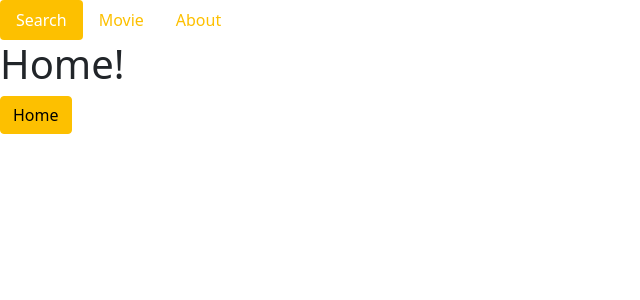
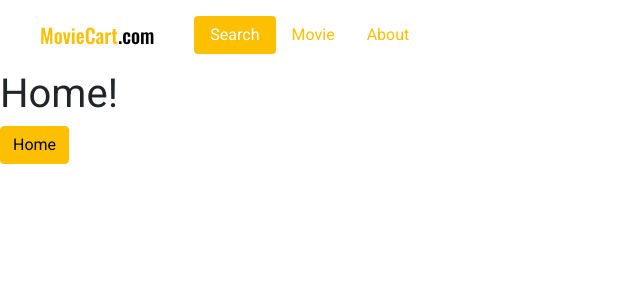
Before and after one commit to seadonggyun4/MovieCart, a Vue app: page /movie/1 in a window 1280 px wide. Shown: the top 300 px of the page, without its empty margins (0-640 px from the left). Built offline with nearby package versions, Linux system fonts and the light colour scheme.

Commit message:
💄 MovieCart : logo 컴포넌트 생성

```diff
--- a/index.html
+++ b/index.html
@@ -9,6 +9,10 @@
   <!-- css reset -->
   <link rel="stylesheet" href="https://cdn.jsdelivr.net/npm/reset-css@5.0.1/reset.min.css">
 
+  <!-- google Font -->
+  <link rel="preconnect" href="https://fonts.googleapis.com">
+  <link rel="preconnect" href="https://fonts.gstatic.com" crossorigin>
+  <link href="https://fonts.googleapis.com/css2?family=Oswald:wght@500&family=Roboto:wght@400;700&display=swap" rel="stylesheet">
 </head>
 <body>
   <div id="app"></div>
--- a/src/components/Header.vue
+++ b/src/components/Header.vue
@@ -1,5 +1,6 @@
 <template>
   <header>
+    <Logo />
     <div class="nav nav-pills">
       <!-- for반복문으로 navigations name 출력 -->
       <div
@@ -20,7 +21,12 @@
 </template>
 
 <script>
+import Logo from '~/components/Logo'
+
 export default {
+  components:{
+    Logo
+  },
   data(){
     return{
       //네비게이션 링크 데이터
@@ -42,3 +48,17 @@
   }
 }
 </script>
+
+
+<style lang="scss" scoped>
+header{
+  display: flex;
+  align-items: center;
+  height: 70px;
+  padding: 0 40px;
+
+  .logo{
+    margin-right: 40px;
+  }
+}
+</style>
--- /dev/null
+++ b/src/components/Logo.vue
@@ -0,0 +1,25 @@
+<template>
+  <RouterLink
+    to="/"
+    class="logo">
+    <span>MovieCart</span>.com
+  </RouterLink>
+</template>
+
+<style lang="scss" scoped>
+@import "~/scss/main.scss";
+
+.logo{
+  font-family: 'Oswald', sans-serif;
+  font-size: 20px;
+  color: $black;
+
+  span{
+    color:$primary;
+  }
+
+  &:hover{
+    color:$black;
+  }
+}
+</style>
--- /dev/null
+++ b/src/scss/base.scss
@@ -0,0 +1,8 @@
+body{
+  line-height: 1.4;
+  font-family: "Roboto", sans-serif;
+}
+
+a{
+  text-decoration: none;
+}
--- a/src/scss/main.scss
+++ b/src/scss/main.scss
@@ -10,3 +10,6 @@
 
 
 @import '../../node_modules/bootstrap/scss/bootstrap.scss';
+
+//base
+@import './base.scss';
```
Also changed, not shown: .eslintrc.js.
